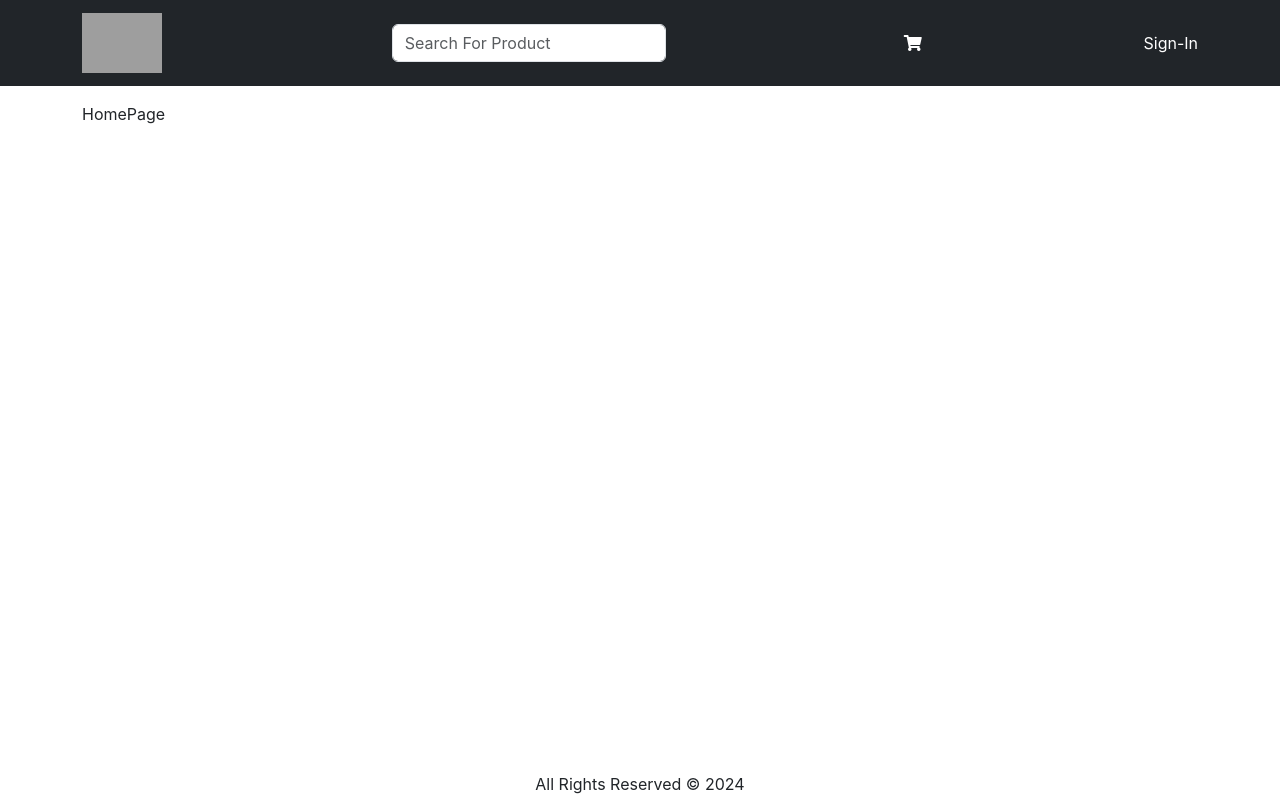
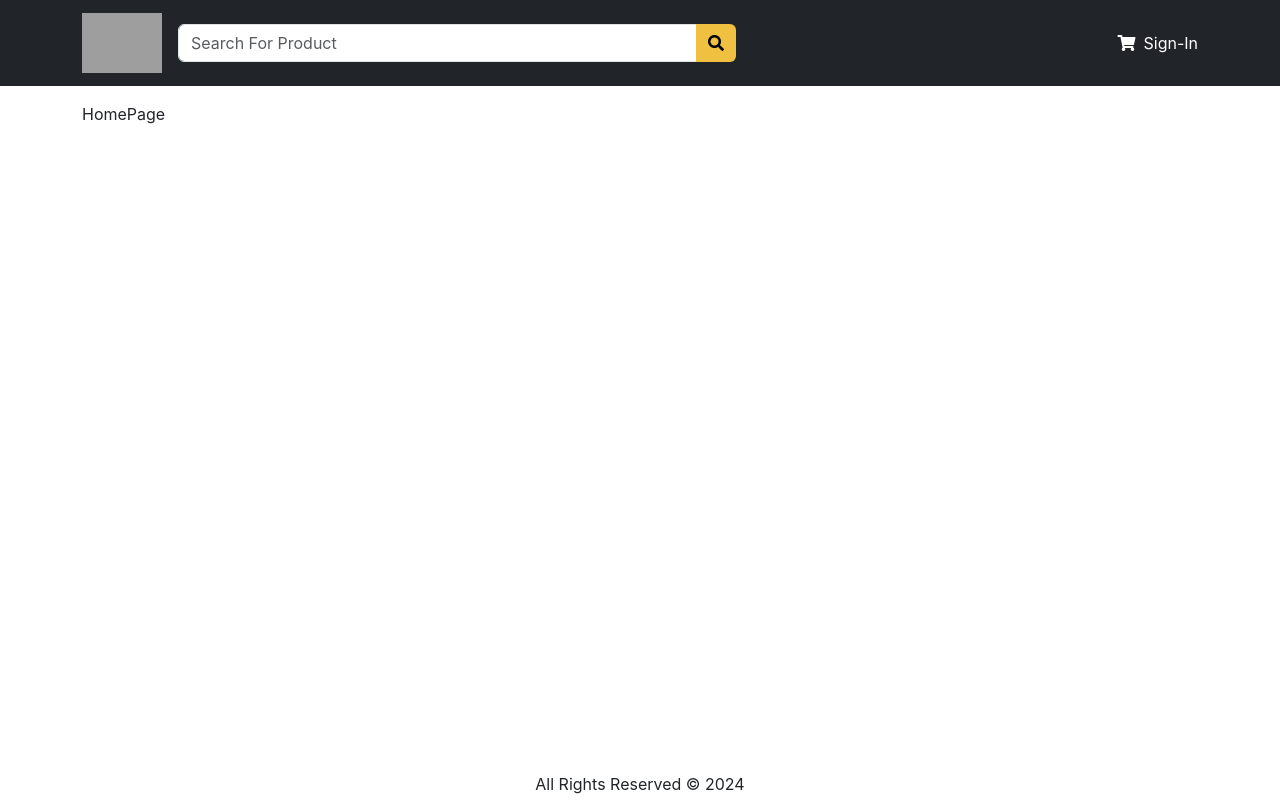
Before and after one commit to PixelPirate365/AmazonasApp, a React (Vite) app in the folder Frontend/: page / in a window 1280 px wide. Built offline with nearby package versions, Linux system fonts and the light colour scheme; grey boxes are pictures that could not be loaded.

Commit message:
searchbox

```diff
--- a/Frontend/src/components/Shared/SearchBox.jsx
+++ b/Frontend/src/components/Shared/SearchBox.jsx
@@ -1,13 +1,21 @@
 import Form from "react-bootstrap/Form";
 import InputGroup from "react-bootstrap/InputGroup";
 import FormControl from "react-bootstrap/FormControl";
+import Button from "react-bootstrap/Button";
 const SearchBox = () => {
   return (
-    <Form>
+    <Form className="d-flex me-auto w-50">
       <InputGroup>
-        <FormControl type="text" name="q" id="q" placeholder="Search For Product" aria-describedby="button-search">
-
-        </FormControl>
+        <FormControl
+          type="text"
+          name="q"
+          id="q"
+          placeholder="Search For Product"
+          aria-describedby="button-search"
+        ></FormControl>
+        <Button variant="outline-primary" id="button-search">
+          <i className="fa fa-search"></i>
+        </Button>
       </InputGroup>
     </Form>
   );
```
